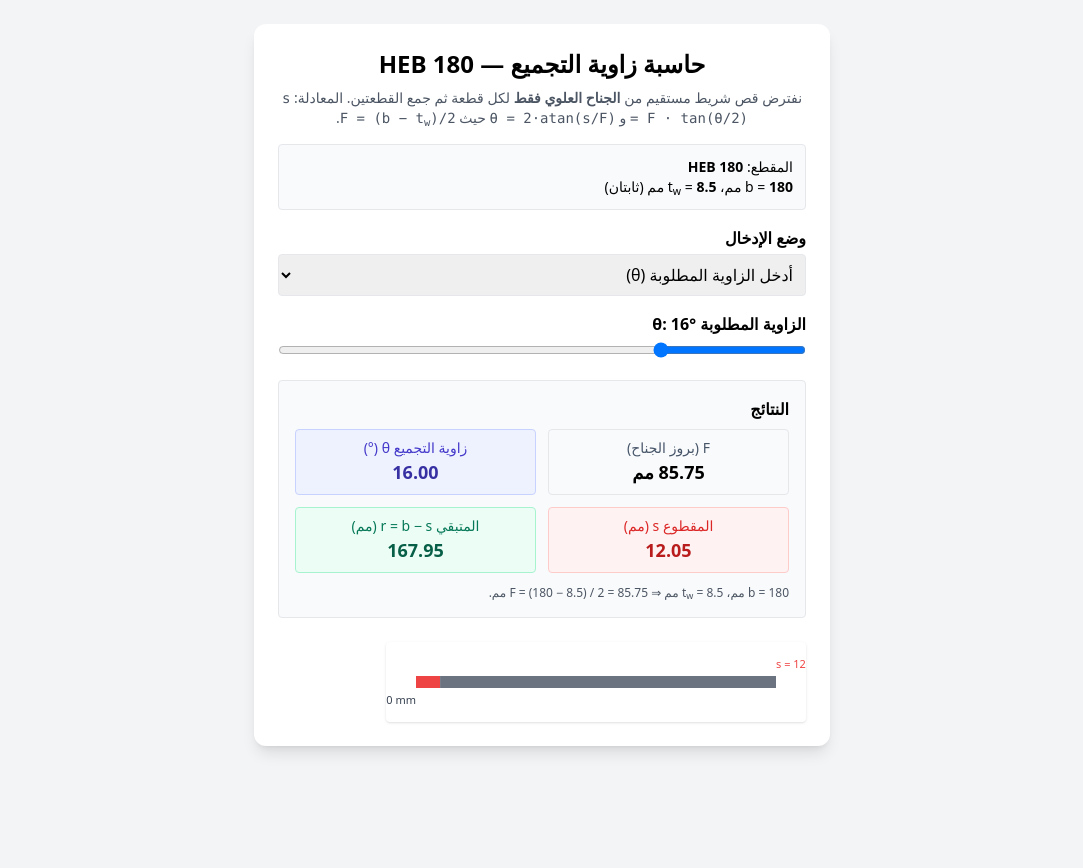
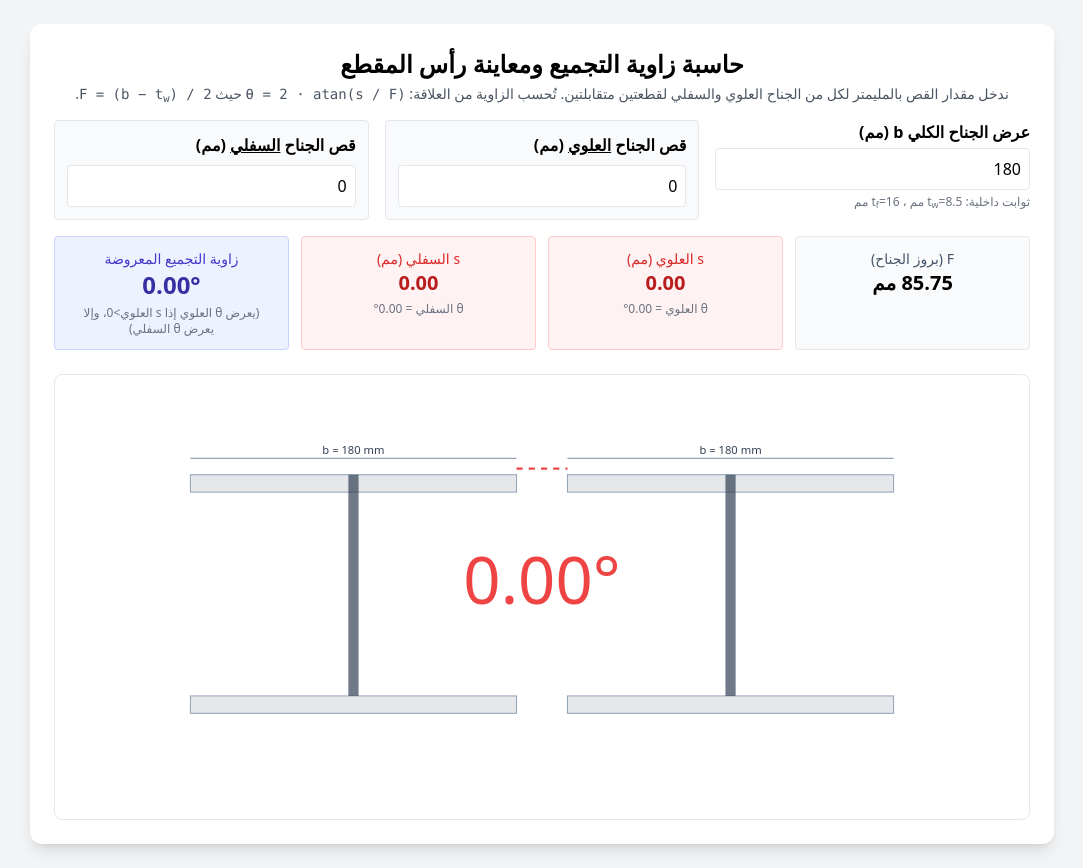
Before and after one commit to abdullah3df/HEA180, a plain HTML site: page index.html in a window 1280 px wide. Shown: the whole page, without its empty margins (98-1181 px from the left). Before the commit the page ends 800 px from the top, so only its background shows below. Drawn offline with nearby package versions, Linux system fonts and the light colour scheme.

Commit message:
Update index.html

```diff
--- a/index.html
+++ b/index.html
@@ -3,176 +3,233 @@
 <head>
   <meta charset="UTF-8" />
   <meta name="viewport" content="width=device-width,initial-scale=1.0"/>
-  <title>حاسبة زاوية التجميع — HEB 180 (قص الجناح العلوي)</title>
+  <title>معاينة وحاسبة زاوية التجميع (قص الأجنحة)</title>
   <script src="https://cdn.tailwindcss.com"></script>
 </head>
-<body class="bg-gray-100">
-  <div class="min-h-screen p-6" dir="rtl">
-    <div class="max-w-xl mx-auto bg-white rounded-xl shadow-lg p-6">
-      <h1 class="text-2xl font-bold mb-2 text-center">حاسبة زاوية التجميع — HEB 180</h1>
+<body class="bg-gray-100" dir="rtl">
+  <div class="min-h-screen p-6">
+    <div class="max-w-5xl mx-auto bg-white rounded-xl shadow-lg p-6">
+      <h1 class="text-2xl font-bold text-center mb-1">حاسبة زاوية التجميع ومعاينة رأس المقطع</h1>
       <p class="text-sm text-gray-600 text-center mb-4">
-        نفترض قص شريط مستقيم من <b>الجناح العلوي فقط</b> لكل قطعة ثم جمع القطعتين.
-        المعادلة: <span class="font-mono">s = F · tan(θ/2)</span> و
-        <span class="font-mono">θ = 2·atan(s/F)</span> حيث
-        <span class="font-mono">F = (b − t<sub>w</sub>)/2</span>.
+        ندخل مقدار القص بالمليمتر لكل من الجناح العلوي والسفلي لقطعتين متقابلتين. تُحسب الزاوية من العلاقة:
+        <span class="font-mono">θ = 2 · atan(s / F)</span> حيث
+        <span class="font-mono">F = (b − t<sub>w</sub>) / 2</span>.
       </p>
 
-      <!-- ثوابت المقطع (مخفاة، للعرض فقط) -->
-      <div class="bg-slate-50 border rounded p-3 mb-4 text-sm">
-        <div>المقطع: <b>HEB 180</b></div>
-        <div>b = <b>180</b> مم، t<sub>w</sub> = <b>8.5</b> مم (ثابتان)</div>
+      <!-- إدخالات -->
+      <div class="grid grid-cols-1 md:grid-cols-3 gap-4 mb-4">
+        <div>
+          <label class="block font-semibold mb-1">عرض الجناح الكلي b (مم)</label>
+          <input id="b" type="number" min="1" step="0.1" value="180"
+                 class="w-full p-2 border rounded"/>
+          <div class="text-xs text-gray-500 mt-1">ثوابت داخلية: t<sub>w</sub>=8.5 مم ، t<sub>f</sub>=16 مم</div>
+        </div>
+
+        <div class="p-3 bg-slate-50 rounded border">
+          <div class="font-semibold mb-2">قص الجناح <u>العلوي</u> (مم)</div>
+          <input id="sTop" type="number" min="0" step="0.1" value="0"
+                 class="w-full p-2 border rounded"/>
+        </div>
+
+        <div class="p-3 bg-slate-50 rounded border">
+          <div class="font-semibold mb-2">قص الجناح <u>السفلي</u> (مم)</div>
+          <input id="sBottom" type="number" min="0" step="0.1" value="0"
+                 class="w-full p-2 border rounded"/>
+        </div>
       </div>
 
-      <!-- اختيار وضع الإدخال -->
-      <div class="mb-4">
-        <label class="block font-semibold mb-1">وضع الإدخال</label>
-        <select id="mode" class="w-full p-2 border rounded">
-          <option value="angle">أدخل الزاوية المطلوبة (θ)</option>
-          <option value="cut">أدخل مقدار القص (s)</option>
-        </select>
+      <!-- نتائج رقمية -->
+      <div class="grid grid-cols-1 md:grid-cols-4 gap-3 text-center mb-6">
+        <div class="p-3 rounded bg-slate-50 border">
+          <div class="text-sm text-slate-600">F (بروز الجناح)</div>
+          <div id="FVal" class="text-xl font-bold">—</div>
+        </div>
+        <div class="p-3 rounded bg-red-50 border border-red-200">
+          <div class="text-sm text-red-600">s العلوي (مم)</div>
+          <div id="sTopOut" class="text-xl font-bold text-red-700">—</div>
+          <div class="text-xs text-gray-500 mt-1">θ العلوي = <span id="thetaTop">—</span>°</div>
+        </div>
+        <div class="p-3 rounded bg-red-50 border border-red-200">
+          <div class="text-sm text-red-600">s السفلي (مم)</div>
+          <div id="sBottomOut" class="text-xl font-bold text-red-700">—</div>
+          <div class="text-xs text-gray-500 mt-1">θ السفلي = <span id="thetaBottom">—</span>°</div>
+        </div>
+        <div class="p-3 rounded bg-indigo-50 border border-indigo-200">
+          <div class="text-sm text-indigo-700">زاوية التجميع المعروضة</div>
+          <div id="thetaDisplay" class="text-2xl font-bold text-indigo-800">—</div>
+          <div class="text-xs text-gray-500 mt-1">(يعرض θ العلوي إذا s العلوي>0، وإلا يعرض θ السفلي)</div>
+        </div>
       </div>
 
-      <!-- إدخال الزاوية -->
-      <div id="angleInputs" class="mb-4">
-        <label class="block font-semibold mb-1">الزاوية المطلوبة θ: <b><span id="thetaLabel">16</span>°</b></label>
-        <input id="thetaRange" type="range" min="0" max="60" step="1" value="16" class="w-full" />
+      <!-- معاينة SVG لرأسين متقابلين -->
+      <div class="bg-white rounded-lg border p-2">
+        <svg id="view" width="100%" viewBox="0 0 940 420" class="block mx-auto">
+          <!-- يُرسم ديناميكياً -->
+        </svg>
       </div>
 
-      <!-- إدخال مقدار القص -->
-      <div id="cutInputs" class="mb-4 hidden">
-        <label class="block font-semibold mb-1">مقدار القص s (مم) — لكل قطعة</label>
-        <input id="sInput" type="number" min="0" step="0.1" value="3" class="w-full p-2 border rounded" />
-      </div>
-
-      <!-- النتائج -->
-      <div class="bg-gray-50 border rounded p-4">
-        <h2 class="font-bold mb-2">النتائج</h2>
-        <div class="grid grid-cols-2 gap-3 text-center">
-          <div class="p-2 rounded bg-slate-50 border">
-            <div class="text-sm text-slate-600">F (بروز الجناح)</div>
-            <div id="FVal" class="text-lg font-bold">—</div>
-          </div>
-          <div class="p-2 rounded bg-indigo-50 border border-indigo-200">
-            <div class="text-sm text-indigo-700">زاوية التجميع θ (°)</div>
-            <div id="thetaOut" class="text-lg font-bold text-indigo-800">—</div>
-          </div>
-          <div class="p-2 rounded bg-red-50 border border-red-200">
-            <div class="text-sm text-red-600">المقطوع s (مم)</div>
-            <div id="sOut" class="text-lg font-bold text-red-700">—</div>
-          </div>
-          <div class="p-2 rounded bg-emerald-50 border border-emerald-200">
-            <div class="text-sm text-emerald-700">المتبقي r = b − s (مم)</div>
-            <div id="rOut" class="text-lg font-bold text-emerald-800">—</div>
-          </div>
-        </div>
-        <p class="mt-3 text-xs text-gray-600">
-          b = 180 مم، t<sub>w</sub> = 8.5 مم ⇒ F = (180 − 8.5) / 2 = 85.75 مم.
-        </p>
-      </div>
-
-      <!-- معاينة شريطية بسيطة للجناح العلوي فقط -->
-      <div class="mt-6">
-        <svg id="preview" width="420" height="80" viewBox="0 0 420 80" class="bg-white rounded shadow">
-          <!-- تُملأ ديناميكيًا -->
-        </svg>
-      </div>
     </div>
   </div>
 
   <script>
-    // ثوابت HEB 180
-    const b = 180;
-    const tw = 8.5;
-    const F = (b - tw) / 2;
+    // ثوابت (لا تظهر للمستخدم)
+    const tw = 8.5;   // web thickness (mm)
+    const tf = 16;    // flange thickness (mm) – للعرض فقط
 
-    // عناصر
-    const modeSel = document.getElementById('mode');
-    const angWrap = document.getElementById('angleInputs');
-    const cutWrap = document.getElementById('cutInputs');
-    const thetaRange = document.getElementById('thetaRange');
-    const thetaLabel = document.getElementById('thetaLabel');
-    const sInput = document.getElementById('sInput');
+    // عناصر DOM
+    const elB = document.getElementById('b');
+    const elSTop = document.getElementById('sTop');
+    const elSBottom = document.getElementById('sBottom');
 
-    const FVal = document.getElementById('FVal');
-    const thetaOut = document.getElementById('thetaOut');
-    const sOut = document.getElementById('sOut');
-    const rOut = document.getElementById('rOut');
+    const elFVal = document.getElementById('FVal');
+    const elSTopOut = document.getElementById('sTopOut');
+    const elSBottomOut = document.getElementById('sBottomOut');
+    const elThetaTop = document.getElementById('thetaTop');
+    const elThetaBottom = document.getElementById('thetaBottom');
+    const elThetaDisplay = document.getElementById('thetaDisplay');
 
-    const svg = document.getElementById('preview');
+    const svg = document.getElementById('view');
+    const NS = "http://www.w3.org/2000/svg";
 
-    FVal.textContent = F.toFixed(2) + ' مم';
+    function clamp(v,min,max){ return Math.max(min, Math.min(max, v)); }
 
-    function solveByAngle(thetaDeg){
-      const a = (thetaDeg/2) * Math.PI/180;
-      const s = Math.max(0, Math.min(b, F * Math.tan(a)));
-      const r = Math.max(0, b - s);
-      return {theta: thetaDeg, s, r};
+    function calcThetaFromS(b, s){
+      const F = (b - tw) / 2;
+      if (F <= 0) return {F:0, theta:0};
+      const theta = s<=0 ? 0 : (2 * Math.atan(s / F)) * 180/Math.PI;
+      return {F, theta};
     }
 
-    function solveByCut(sVal){
-      const s = Math.max(0, Math.min(b, sVal));
-      const theta = s === 0 ? 0 : (2 * Math.atan(s / F)) * 180/Math.PI;
-      const r = Math.max(0, b - s);
-      return {theta, s, r};
+    function draw(){
+      const b = parseFloat(elB.value) || 0;
+      const sTop = clamp(parseFloat(elSTop.value)||0, 0, b);
+      const sBot = clamp(parseFloat(elSBottom.value)||0, 0, b);
+
+      const {F, theta:thetaT} = calcThetaFromS(b, sTop);
+      const {theta:thetaB} = calcThetaFromS(b, sBot);
+
+      elFVal.textContent = F>0 ? F.toFixed(2)+' مم' : '—';
+      elSTopOut.textContent = sTop.toFixed(2);
+      elSBottomOut.textContent = sBot.toFixed(2);
+      elThetaTop.textContent = thetaT.toFixed(2);
+      elThetaBottom.textContent = thetaB.toFixed(2);
+
+      // الزاوية المعروضة (حسب كلامك: زاوية واحدة بارزة في الوسط)
+      const thetaDisplay = (sTop>0 ? thetaT : thetaB);
+      elThetaDisplay.textContent = thetaDisplay.toFixed(2) + '°';
+
+      // ====== رسم رأسين متقابلين بشكل مبسّط لكن واقعي ======
+      svg.innerHTML = '';
+
+      // إطار/هوامش
+      const W=940, H=420, m=40;
+      const cx=W/2, topY=90, webH=200;
+
+      // تحويل مم → بكسل بحيث b ~ 320px لكل قطعة
+      const targetFlangePx = 320;
+      const scale = b>0 ? targetFlangePx / b : 1;
+
+      const half = (b*scale)/2;
+      const tfPx = Math.max(10, tf*scale*0.6);
+      const twPx = Math.max(10, tw*scale*0.6);
+
+      // مواضع الحافتين لقطعة اليسار وقطعة اليمين
+      // نخلي بينهما مسافة صغيرة لرسم الزاوية
+      const gap = 50;
+
+      // قطعة اليسار (قص على يمينها عند التجميع)
+      const L_left  = cx - gap/2 - (b*scale);
+      const L_right = cx - gap/2;
+      const L_webX  = L_right - (b*scale)/2 - twPx/2;
+
+      // قطعة اليمين (قص على يسارها)
+      const R_left  = cx + gap/2;
+      const R_right = cx + gap/2 + (b*scale);
+      const R_webX  = R_left + (b*scale)/2 - twPx/2;
+
+      // دوال مساعدة
+      function rect(x,y,w,h,fill,stroke,op){
+        const r=document.createElementNS(NS,'rect');
+        r.setAttribute('x',x); r.setAttribute('y',y);
+        r.setAttribute('width',w); r.setAttribute('height',h);
+        if(fill) r.setAttribute('fill',fill);
+        if(stroke){ r.setAttribute('stroke',stroke); r.setAttribute('stroke-width','1'); }
+        if(op) r.setAttribute('opacity',op);
+        svg.appendChild(r);
+      }
+      function line(x1,y1,x2,y2,color,w,ds){
+        const l=document.createElementNS(NS,'line');
+        l.setAttribute('x1',x1); l.setAttribute('y1',y1);
+        l.setAttribute('x2',x2); l.setAttribute('y2',y2);
+        l.setAttribute('stroke',color||'#000');
+        l.setAttribute('stroke-width',w||1.5);
+        if(ds) l.setAttribute('stroke-dasharray',ds);
+        svg.appendChild(l);
+      }
+      function text(x,y,t,fs,fill,anc){
+        const el=document.createElementNS(NS,'text');
+        el.setAttribute('x',x); el.setAttribute('y',y);
+        el.setAttribute('font-size',fs||'12');
+        el.setAttribute('fill',fill||'#111');
+        el.setAttribute('text-anchor',anc||'start');
+        el.textContent=t; svg.appendChild(el);
+      }
+
+      // أجنحة وويب قطعتي اليسار واليمين (قبل إبراز القص)
+      // اليسار
+      rect(L_left,  topY,                 b*scale, tfPx, '#e5e7eb', '#94a3b8');
+      rect(L_left,  topY+webH+tfPx,       b*scale, tfPx, '#e5e7eb', '#94a3b8');
+      rect(L_webX,  topY,                 twPx,    webH+tfPx, '#334155', null, 0.7);
+
+      // اليمين
+      rect(R_left,  topY,                 b*scale, tfPx, '#e5e7eb', '#94a3b8');
+      rect(R_left,  topY+webH+tfPx,       b*scale, tfPx, '#e5e7eb', '#94a3b8');
+      rect(R_webX,  topY,                 twPx,    webH+tfPx, '#334155', null, 0.7);
+
+      // إبراز القص (شرائط حمراء بطول sTop و sBottom)
+      const sTopPx = Math.min(b*scale, sTop*scale);
+      const sBotPx = Math.min(b*scale, sBot*scale);
+
+      // علوي: نقص من حافة التجميع (يمين اليسار / يسار اليمين)
+      // يسار-علوي
+      if(sTopPx>0) rect(L_right - sTopPx, topY, sTopPx, tfPx, '#ef4444', null, 0.9);
+      // يمين-علوي
+      if(sTopPx>0) rect(R_left, topY, sTopPx, tfPx, '#ef4444', null, 0.9);
+
+      // سفلي
+      if(sBotPx>0) rect(L_right - sBotPx, topY+webH+tfPx, sBotPx, tfPx, '#ef4444', null, 0.9);
+      if(sBotPx>0) rect(R_left, topY+webH+tfPx, sBotPx, tfPx, '#ef4444', null, 0.9);
+
+      // قياس b أعلى كل قطعة (للتوضيح)
+      line(L_left, topY-16, L_right, topY-16, '#94a3b8', 1.2);
+      text((L_left+L_right)/2, topY-20, `b = ${b} mm`, '11', '#334155', 'middle');
+
+      line(R_left, topY-16, R_right, topY-16, '#94a3b8', 1.2);
+      text((R_left+R_right)/2, topY-20, `b = ${b} mm`, '11', '#334155', 'middle');
+
+      // عرض الزاوية الكبيرة في الوسط
+      text(cx, topY + webH/2 + tfPx/2 + 18, `${thetaDisplay.toFixed(2)}°`, '64', '#ef4444', 'middle');
+      // خط قياس الزاوية (منقط) بين حافتي الجناحين العلويين
+      line(L_right, topY-6, R_left, topY-6, '#ef4444', 2, '6 6');
+
+      // تعليقات صغيرة على القص العلوي والسفلي
+      if(sTop>0){
+        text(L_right - sTopPx/2, topY + tfPx + 14, `s علوي = ${sTop.toFixed(2)} mm`, '11', '#ef4444', 'middle');
+      }
+      if(sBot>0){
+        text(L_right - sBotPx/2, topY + webH + tfPx + 14, `s سفلي = ${sBot.toFixed(2)} mm`, '11', '#ef4444', 'middle');
+      }
     }
 
-    function drawPreview(sVal){
-      // معاينة بسيطة: مسطرة b، أحمر = المقطوع من الجهة المختارة (نفترض اليسار)
-      const W=420, x0=30, y=40, bar=360;
-      const scale = bar / b;
-      const sPx = Math.max(0, Math.min(bar, sVal * scale));
-      const rPx = Math.max(0, bar - sPx);
+    // أحداث
+    ['input','change'].forEach(evt=>{
+      elB.addEventListener(evt, draw);
+      elSTop.addEventListener(evt, draw);
+      elSBottom.addEventListener(evt, draw);
+    });
 
-      svg.innerHTML = '';
-      const line = (x1,y1,x2,y2,stroke,w)=> {
-        const l=document.createElementNS('http://www.w3.org/2000/svg','line');
-        l.setAttribute('x1',x1); l.setAttribute('y1',y1);
-        l.setAttribute('x2',x2); l.setAttribute('y2',y2);
-        l.setAttribute('stroke',stroke); l.setAttribute('stroke-width',w);
-        svg.appendChild(l);
-      };
-      const text = (x,y,t,fill='black',anchor='start')=>{
-        const el=document.createElementNS('http://www.w3.org/2000/svg','text');
-        el.setAttribute('x',x); el.setAttribute('y',y);
-        el.setAttribute('font-size','11'); el.setAttribute('fill',fill);
-        el.setAttribute('text-anchor',anchor);
-        el.textContent=t; svg.appendChild(el);
-      };
-
-      line(x0, y, x0+bar, y, '#e5e7eb', 12);       // كامل b
-      line(x0, y, x0+sPx, y, '#ef4444', 12);       // المقطوع يسار
-      line(x0+sPx, y, x0+sPx+rPx, y, '#6b7280', 12); // المتبقي
-      text(x0, y+22, `b = ${b} mm`, '#374151');
-      text(x0+bar, y-14, `s = ${ (sVal||0).toFixed(2) } mm`, '#ef4444', 'end');
-    }
-
-    function update(){
-      let res;
-      if (modeSel.value === 'angle'){
-        const th = parseFloat(thetaRange.value) || 0;
-        thetaLabel.textContent = th;
-        res = solveByAngle(th);
-      } else {
-        const sVal = parseFloat(sInput.value) || 0;
-        res = solveByCut(sVal);
-      }
-      thetaOut.textContent = res.theta.toFixed(2);
-      sOut.textContent = res.s.toFixed(2);
-      rOut.textContent = res.r.toFixed(2);
-      drawPreview(res.s);
-    }
-
-    modeSel.addEventListener('change', ()=>{
-      const byAngle = modeSel.value === 'angle';
-      angWrap.classList.toggle('hidden', !byAngle);
-      cutWrap.classList.toggle('hidden', byAngle);
-      update();
-    });
-    thetaRange.addEventListener('input', update);
-    sInput.addEventListener('input', update);
-
-    // بداية
-    update();
+    // أول رسم
+    draw();
   </script>
 </body>
 </html>
```
